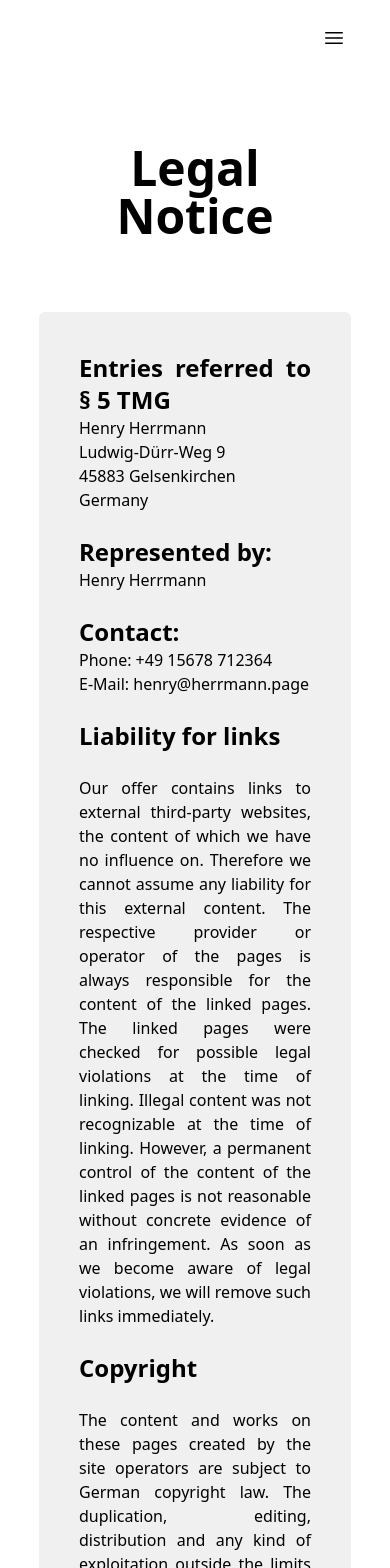
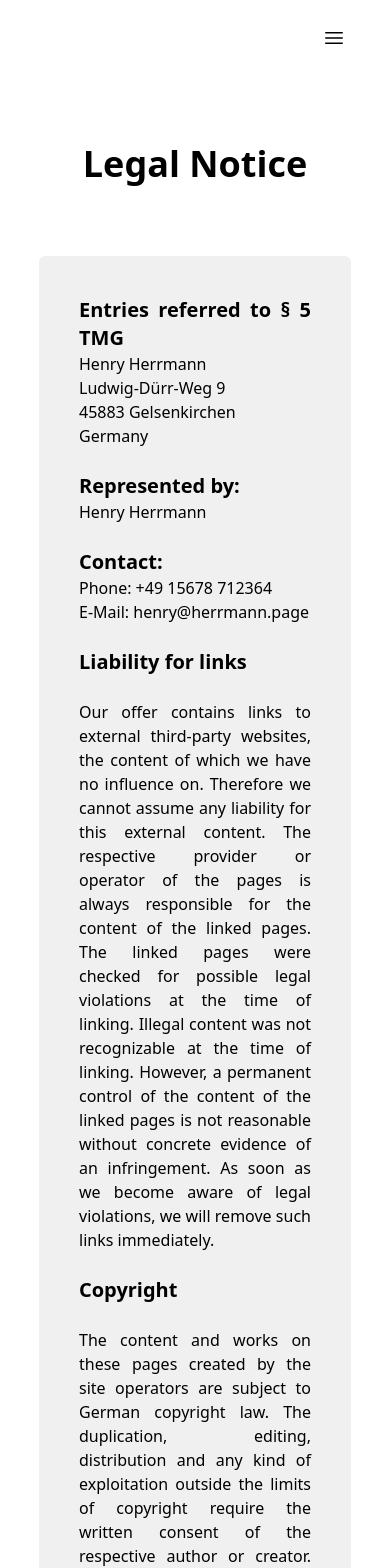
Before and after one commit to henry-herrmann/portfolio-site-v2, a Next.js app: page /legal-notice in a window 390 px wide. Shown: the top 1568 px of the page. Built offline with nearby package versions, Linux system fonts and the light colour scheme.

Commit message:
Legal notice changes

```diff
--- a/pages/legal-notice.js
+++ b/pages/legal-notice.js
@@ -19,13 +19,13 @@ export default function Home() {
                 <div className="flex justify-center flex-col mb-14">
                     <div className='flex justify-center'>
                         <div className='mr-8 ml-8 text-center max-w-screen-md mt-36 sm:mt-40 ml:m-0 mr:m-0'>
-                            <h1 className='font-bold text-5xl mb-4 mr-4 ml-4'>Legal Notice</h1>
+                            <h1 className='font-bold text-4xl sm:text-5xl mb-4 mr-4 ml-4'>Legal Notice</h1>
                         </div>
                     </div>
                 </div>
                 <BlockContent>
                   <div>
-                      <strong className='font-semibold text-2xl'>Entries referred to § 5 TMG</strong><br/>
+                      <strong className='font-semibold text-xl sm:text-2xl'>Entries referred to § 5 TMG</strong><br/>
                       <p className='font-light'>
                           Henry Herrmann<br/>
                           Ludwig-Dürr-Weg 9<br/>
@@ -34,11 +34,11 @@ export default function Home() {
                           <br/><br/>
                       </p>
                       <p className='font-light'>
-                          <strong className='font-semibold text-2xl'>Represented by:</strong><br/>
+                          <strong className='font-semibold text-xl sm:text-2xl'>Represented by:</strong><br/>
                           Henry Herrmann<br/><br/>
                       </p>
                       <p className='font-light'>
-                          <strong className='font-semibold text-2xl'>Contact:</strong><br/>
+                          <strong className='font-semibold text-xl sm:text-2xl'>Contact:</strong><br/>
                           Phone: +49 15678 712364<br/>
                           E-Mail: <a href='mailto:henry@herrmann.page'>henry@herrmann.page</a><br/><br/>
                       </p>
@@ -54,15 +54,15 @@ export default function Home() {
                       </p> */}
                       <p className='font-light'>
                           {/* <strong>Haftungsausschluss: </strong><br/><br/> */}
-                          <strong className='font-semibold text-2xl'>Liability for links</strong>
+                          <strong className='font-semibold text-xl sm:text-2xl'>Liability for links</strong>
                           <br/><br/>
                           Our offer contains links to external third-party websites, the content of which we have no influence on. Therefore we cannot assume any liability for this external content. The respective provider or operator of the pages is always responsible for the content of the linked pages. The linked pages were checked for possible legal violations at the time of linking. Illegal content was not recognizable at the time of linking. However, a permanent control of the content of the linked pages is not reasonable without concrete evidence of an infringement. As soon as we become aware of legal violations, we will remove such links immediately.
                           <br/><br/>
-                          <strong className='font-semibold text-2xl'>Copyright</strong>
+                          <strong className='font-semibold text-xl sm:text-2xl'>Copyright</strong>
                           <br/><br/>
                           The content and works on these pages created by the site operators are subject to German copyright law. The duplication, editing, distribution and any kind of exploitation outside the limits of copyright require the written consent of the respective author or creator. Downloads and copies of this site are only permitted for private, non-commercial use. Insofar as the content on this site was not created by the operator, the copyrights of third parties are observed. In particular contents of third parties are marked as such. Should you nevertheless become aware of a copyright infringement, we ask that you inform us accordingly. As soon as we become aware of legal violations, we will remove such content immediately.
                           <br/><br/>
-                          <strong className='font-semibold text-2xl'>Data privacy</strong>
+                          <strong className='font-semibold text-xl sm:text-2xl'>Data privacy</strong>
                           <br/><br/>
                           Our website can usually be used without providing any personal data. Insofar as personal data (e.g. name, address or e-mail addresses) is collected on our website, this is always done on a voluntary basis as far as possible. This data will not be passed on to third parties without your express consent.<br/>
                           We would like to point out that data transmission on the Internet (e.g. when communicating by e-mail) can have security gaps. A complete protection of the data against access by third parties is not possible.<br/>
```
